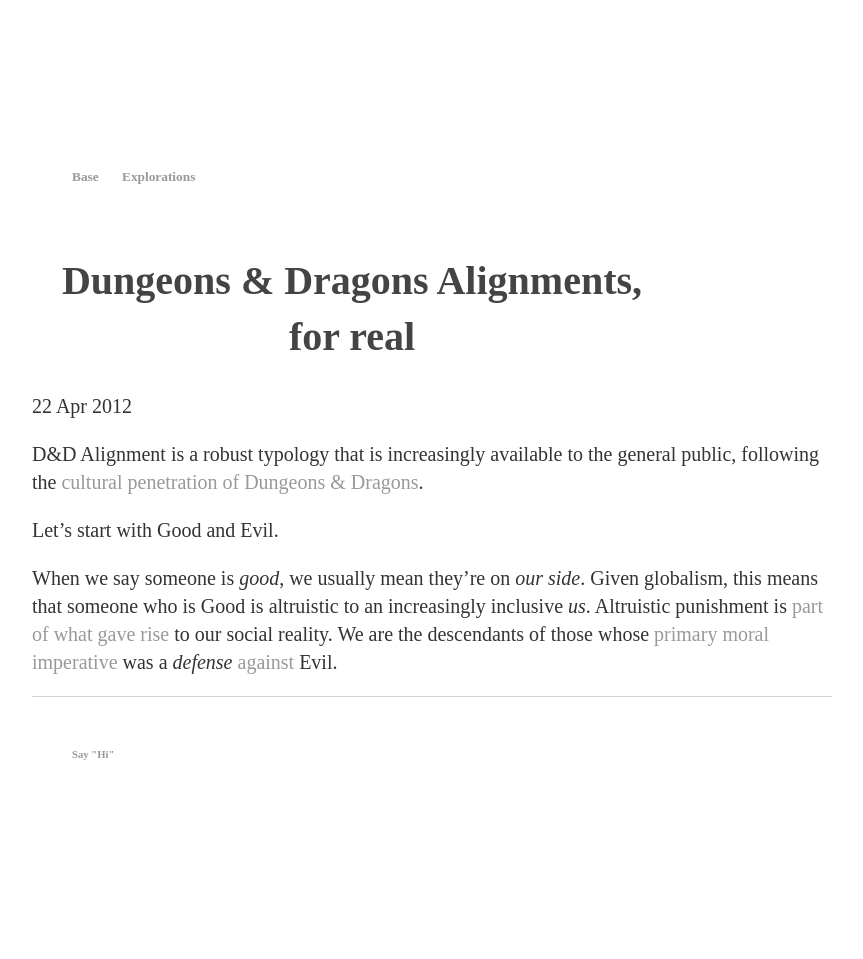
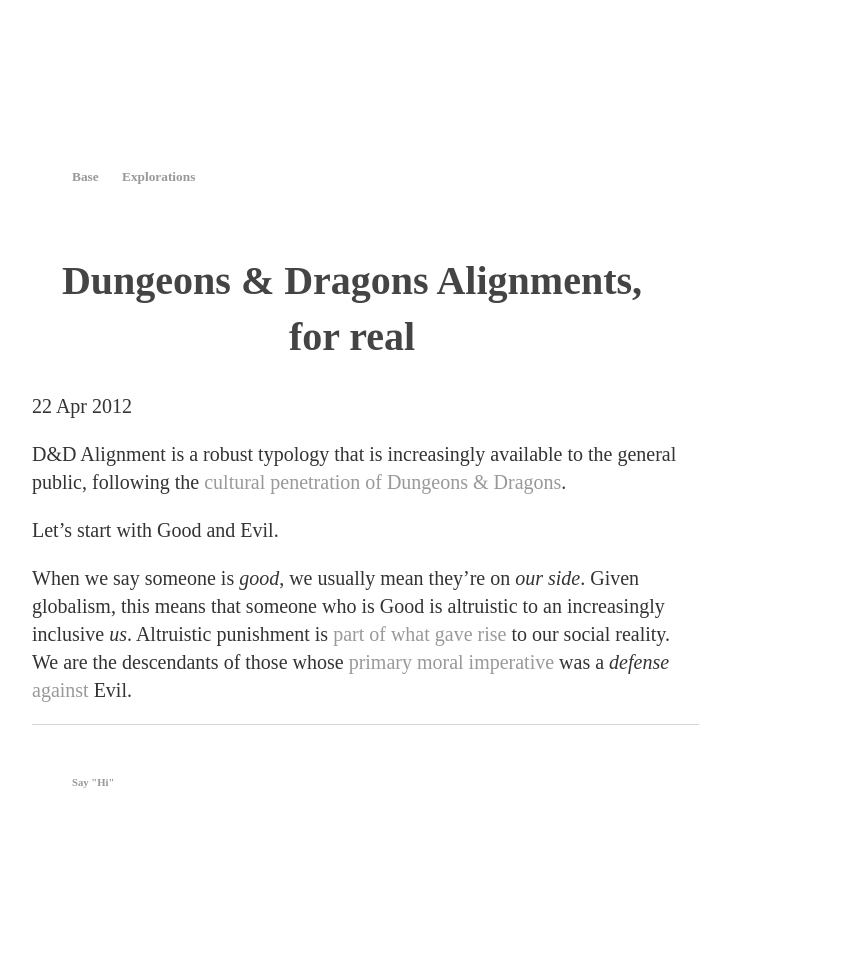
Before and after one commit to ray-dorai/ray-dorai.github.io, a Jekyll site: the page built from _posts/2012-04-22-dungeons-dragons-alignment.md, in a window 1280 px wide. Shown: the whole page, without its empty margins (96-959 px from the left). Built offline with Jekyll 4.4.1, drawn with Linux system fonts in a browser that asks for light colours; before the commit the page ends 931 px from its top, so only the background shows below that.

Commit message:
Update main.css

```diff
--- a/css/main.css
+++ b/css/main.css
@@ -2,7 +2,7 @@
 body {
     margin: 10vw;
     font-family: 'Fjord One', serif;
-    width: 60em;
+    width: 50em;
     font-size: smaller;
     line-height: 1.4;
     color: #444;
```
